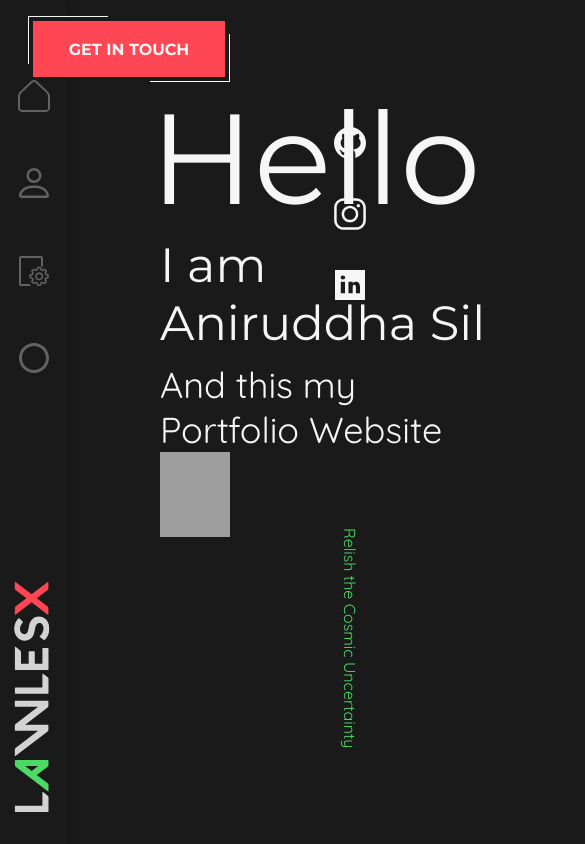
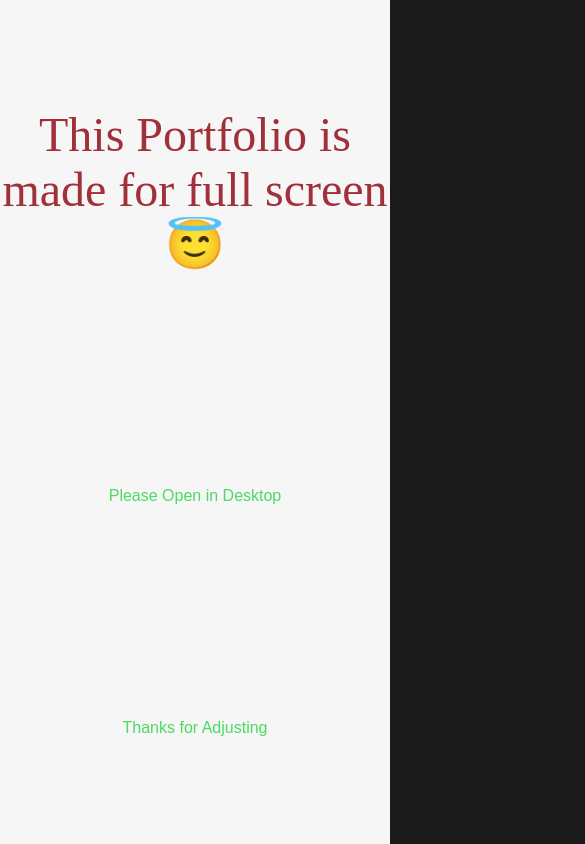
Before and after one commit to lawlesx/uncertainty, a Next.js app: page / in a window 390 px wide. Shown: the top 844 px of the page, 585 px wide, since content can reach past the window. Built offline with nearby package versions, Linux system fonts and the light colour scheme; grey boxes are pictures that could not be loaded.

Commit message:
Minor Refactoring

```diff
--- /dev/null
+++ b/Hooks/useWindowSize.js
@@ -0,0 +1,22 @@
+import { useLayoutEffect, useState } from 'react'
+
+const useWindowSize = () => {
+	const [size, setSize] = useState([2000, 2000])
+
+	useLayoutEffect(() => {
+    const handleResize = () => setSize([window.innerHeight, window.innerWidth])
+		if (typeof window !== undefined) {
+			window.addEventListener('resize', handleResize)
+
+			handleResize()
+
+			return () => {
+				window.removeEventListener('resize', handleResize)
+			}
+		}
+	}, [])
+
+	return size
+}
+
+export default useWindowSize
--- a/components/Navbar.js
+++ b/components/Navbar.js
@@ -42,7 +42,7 @@ const pathVariant = {
 }
 const sliderVariants = {
   hover: {
-    x: '4rem',
+    x: '4.8rem',
     transition : {
       type: 'spring',
       damping: 10,
--- a/pages/_app.js
+++ b/pages/_app.js
@@ -5,26 +5,11 @@ import Router from 'next/router'
 import Loader from '../components/Loader'
 import Screen from '../components/Screen'
 import { AnimatePresence, AnimateSharedLayout } from 'framer-motion';
-
-function useWindowSize() {
-  const [size, setSize] = useState([2000,2000]);
-  useLayoutEffect(() => {
-    const handleResize = () => {
-      setSize([window.innerHeight, window.innerWidth]);
-    };
-    window.addEventListener('resize', handleResize);
-
-    return () => {
-      window.removeEventListener('resize', handleResize);
-    }
-  },[]);
-  return size;
-}
+import useWindowSize from '../Hooks/useWindowSize';
 
 function MyApp({ Component, pageProps }) {
 
-  const [height,width] = useWindowSize();
-  console.log(width,height);
+  const [,width] = useWindowSize();
 
   const [loading, setLoading] = useState(false);
 
```
